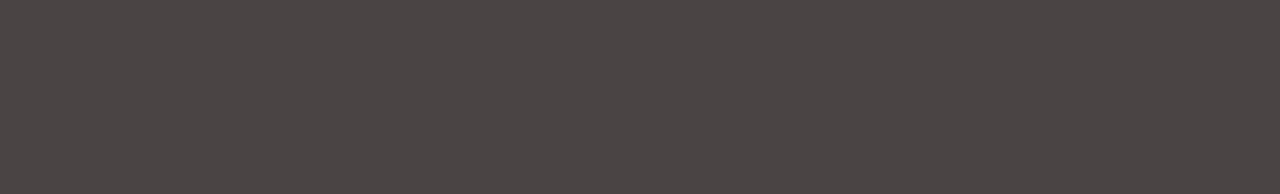
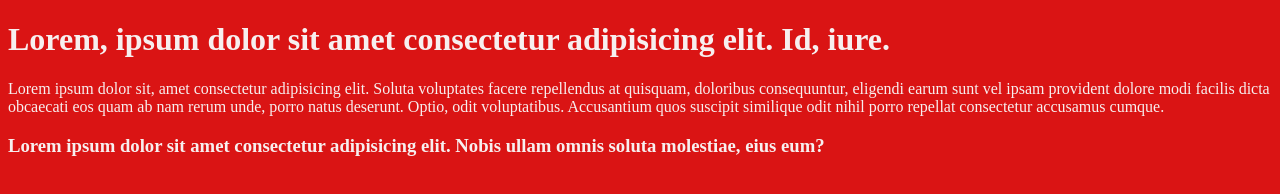
Before and after one commit to KP1976/Star-Wars-API, a website built with webpack: page src/index.html in a window 1280 px wide. Built offline with nearby package versions, Linux system fonts and the light colour scheme.

```diff
--- a/src/index.html
+++ b/src/index.html
@@ -9,7 +9,11 @@
 </head>
 
 <body>
-
+  <h1>Lorem, ipsum dolor sit amet consectetur adipisicing elit. Id, iure.</h1>
+  <p>Lorem ipsum dolor sit, amet consectetur adipisicing elit. Soluta voluptates facere repellendus at quisquam, doloribus consequuntur,
+    eligendi earum sunt vel ipsam provident dolore modi facilis dicta obcaecati eos quam ab nam rerum unde, porro natus deserunt.
+    Optio, odit voluptatibus. Accusantium quos suscipit similique odit nihil porro repellat consectetur accusamus cumque.</p>
+  <h3>Lorem ipsum dolor sit amet consectetur adipisicing elit. Nobis ullam omnis soluta molestiae, eius eum?</h3>
 </body>
 
 </html>
--- a/src/scss/style.scss
+++ b/src/scss/style.scss
@@ -1,4 +1,4 @@
 body {
 	color: rgb(247, 239, 239);
-	background: rgb(75, 68, 68);
+	background: rgb(218, 20, 20);
 }
```
Also changed, not shown: dist/index.html, 1 other file.
